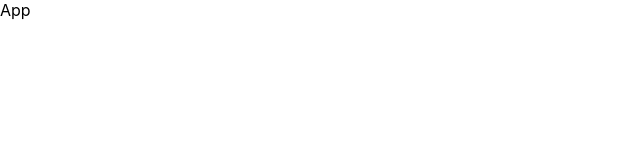
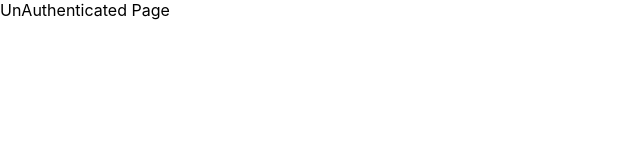
Before and after one commit to nailfurkanacar/authentication-with-firebase-config, a React (Create React App) app: page /unauthenticated in a window 1280 px wide. Shown: the top 160 px of the page, without its empty margins (0-640 px from the left). Built offline with nearby package versions, Linux system fonts and the light colour scheme.

Commit message:
Added: react-router-dom & auth containers

```diff
--- a/package.json
+++ b/package.json
@@ -8,6 +8,7 @@
     "@testing-library/user-event": "^13.5.0",
     "react": "^18.2.0",
     "react-dom": "^18.2.0",
+    "react-router-dom": "^6.4.1",
     "react-scripts": "5.0.1",
     "web-vitals": "^2.1.4"
   },
--- a/src/App.js
+++ b/src/App.js
@@ -1,5 +1,7 @@
+import AppRoutes from "./routes";
+
 const App = () => {
-  return <>App</>;
+  return <AppRoutes />;
 };
 
 export default App;
--- /dev/null
+++ b/src/containers/AuthPage/index.js
@@ -0,0 +1,5 @@
+const AuthPage = () => {
+  return <>Auth Page</>;
+};
+
+export default AuthPage;
--- /dev/null
+++ b/src/containers/AuthenticatedPage/index.js
@@ -0,0 +1,5 @@
+const AuthenticatedPage = () => {
+  return <>Authenticated Page</>;
+};
+
+export default AuthenticatedPage;
--- /dev/null
+++ b/src/containers/UnAuthenticatedPage/index.js
@@ -0,0 +1,5 @@
+const UnAuthenticatedPage = () => {
+  return <>UnAuthenticated Page</>;
+};
+
+export default UnAuthenticatedPage;
--- /dev/null
+++ b/src/routes/index.js
@@ -0,0 +1,18 @@
+import { BrowserRouter, Routes, Route } from "react-router-dom";
+import AuthPage from "../containers/AuthPage";
+import AuthenticatedPage from "../containers/AuthenticatedPage";
+import UnAuthenticatedPage from "../containers/UnAuthenticatedPage";
+
+const AppRoutes = () => {
+  return (
+    <BrowserRouter>
+      <Routes>
+        <Route path="/" element={<AuthPage />} />
+        <Route path="/authenticated" element={<AuthenticatedPage />} />
+        <Route path="/unauthenticated" element={<UnAuthenticatedPage />} />
+      </Routes>
+    </BrowserRouter>
+  );
+};
+
+export default AppRoutes;
```
Also changed, not shown: 1 other file (tests, documents, lock files or other folders).
